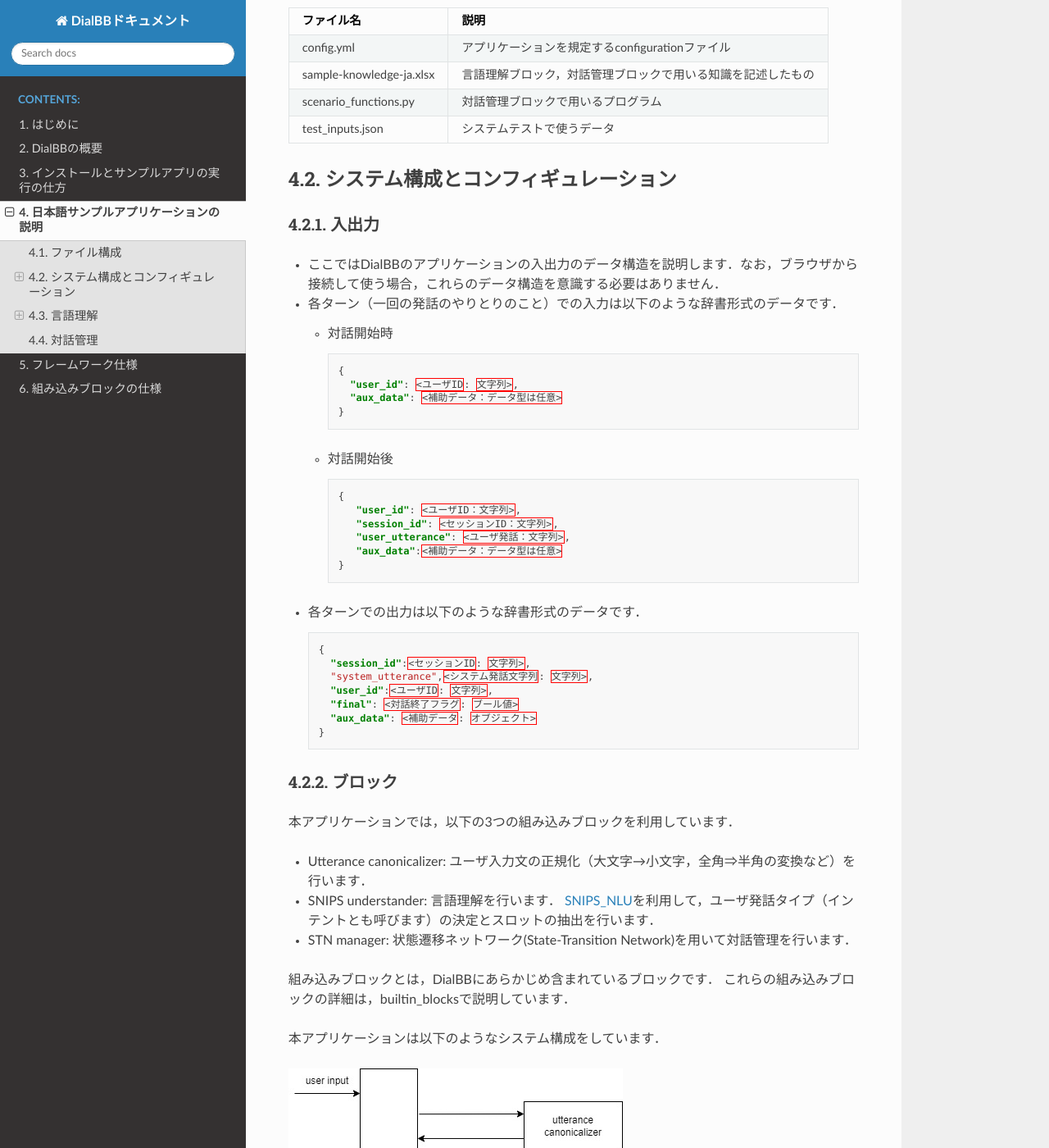
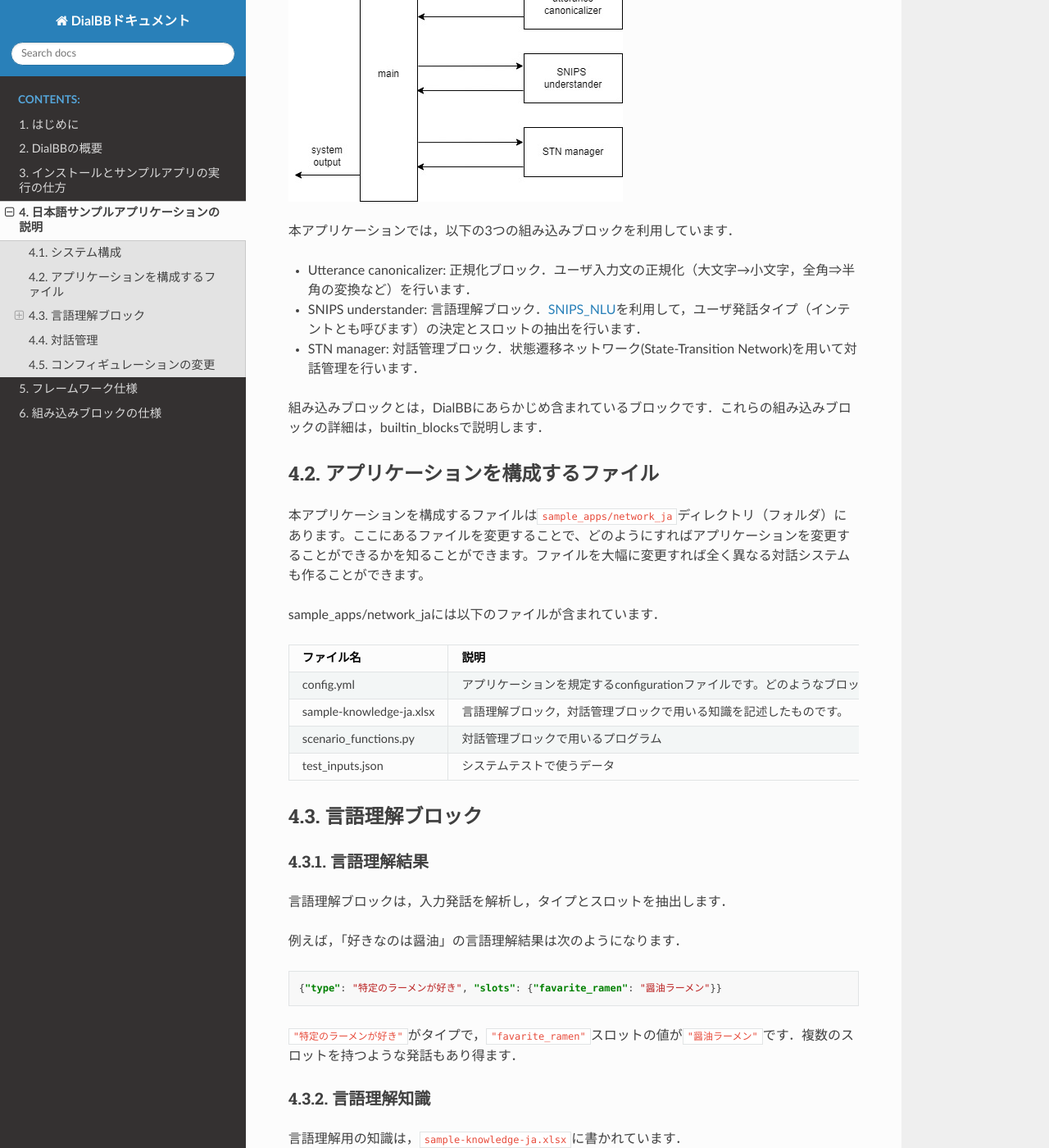
Before and after one commit to c4a-ri/dialbb, a Sphinx documentation site: the page built from docs/document-ja/source/sample_app.md, in a window 1280 px wide and 1400 px high, scrolled down 412 px. Shown: the whole window at 82% size. Built offline with Sphinx 7.4.7 and the Read the Docs theme 2.0.0, drawn with Linux system fonts in a browser that asks for light colours; some of the changed text lies outside the part shown.

Commit message:
document updated

````diff
--- a/docs/document-ja/source/sample_app.md
+++ b/docs/document-ja/source/sample_app.md
@@ -1,125 +1,37 @@
 # 日本語サンプルアプリケーションの説明
 
-本節では，`sample_apps/network_ja`にあるサンプルアプリケーションを通して，DialBBアプリケーションの構成を説明します．
+本節では，日本語サンプルアプリケーションを通して，DialBBアプリケーションの構成を説明します．
 
-`sample_apps/network_ja`ディレクトリ（フォルダ）をコピーして編集することで，違うアプリケーションを作ることができます．どこにコピーしても構いません．
+## システム構成
 
-## ファイル構成
+本アプリケーションは以下のようなシステム構成をしています．
+
+![sample-arch](../../images/sample-arch.jpg)
+
+本アプリケーションでは，以下の3つの組み込みブロックを利用しています．
+
+- Utterance canonicalizer: 正規化ブロック．ユーザ入力文の正規化（大文字→小文字，全角⇒半角の変換など）を行います．
+
+- SNIPS understander: 言語理解ブロック．[SNIPS_NLU](https://snips-nlu.readthedocs.io/en/latest/)を利用して，ユーザ発話タイプ（インテントとも呼びます）の決定とスロットの抽出を行います．
+
+- STN manager: 対話管理ブロック．状態遷移ネットワーク(State-Transition Network)を用いて対話管理を行います．
+
+組み込みブロックとは，DialBBにあらかじめ含まれているブロックです．これらの組み込みブロックの詳細は，{ref}`builtin_blocks`で説明します．
+
+## アプリケーションを構成するファイル
+
+本アプリケーションを構成するファイルは`sample_apps/network_ja`ディレクトリ（フォルダ）にあります。ここにあるファイルを変更することで、どのようにすればアプリケーションを変更することができるかを知ることができます。ファイルを大幅に変更すれば全く異なる対話システムも作ることができます。
 
 sample_apps/network_jaには以下のファイルが含まれています．
 
 | ファイル名               | 説明                                                         |
 | ------------------------ | ------------------------------------------------------------ |
-| config.yml               | アプリケーションを規定するconfigurationファイル              |
-| sample-knowledge-ja.xlsx | 言語理解ブロック，対話管理ブロックで用いる知識を記述したもの |
+| config.yml               | アプリケーションを規定するconfigurationファイルです。どのようなブロックを使うかや、各ブロックが読み込むファイルなどが指定されています。このファイルのフォーマットは{ref}`configuration`で詳細に説明します。 |
+| sample-knowledge-ja.xlsx | 言語理解ブロック，対話管理ブロックで用いる知識を記述したものです。 |
 | scenario_functions.py    | 対話管理ブロックで用いるプログラム                           |
 | test_inputs.json         | システムテストで使うデータ                                   |
 
-## システム構成とコンフィギュレーション
-
-### 入出力
-
-- ここではDialBBのアプリケーションの入出力のデータ構造を説明します．なお，ブラウザから接続して使う場合，これらのデータ構造を意識する必要はありません．
-
-- 各ターン（一回の発話のやりとりのこと）での入力は以下のような辞書形式のデータです．
-
-  - 対話開始時
-
-    ```json
-    {
-      "user_id": <ユーザID: 文字列>,
-      "aux_data": <補助データ：データ型は任意>
-    }
-    ```
-
-  - 対話開始後
-
-    ```json
-    {
-       "user_id": <ユーザID：文字列>,
-       "session_id": <セッションID：文字列>,
-       "user_utterance": <ユーザ発話：文字列>,
-       "aux_data":<補助データ：データ型は任意>
-    }
-    ```
-
-- 各ターンでの出力は以下のような辞書形式のデータです．
-
-    ```json
-    {
-      "session_id":<セッションID: 文字列>,
-      "system_utterance",<システム発話文字列: 文字列>,
-      "user_id":<ユーザID: 文字列>,
-      "final": <対話終了フラグ: ブール値>
-      "aux_data": <補助データ: オブジェクト>
-    }
-    ```
-
-### ブロック
-
-本アプリケーションでは，以下の3つの組み込みブロックを利用しています．
-
-- Utterance canonicalizer: ユーザ入力文の正規化（大文字→小文字，全角⇒半角の変換など）を行います．
-
-- SNIPS understander: 言語理解を行います．
-  [SNIPS_NLU](https://snips-nlu.readthedocs.io/en/latest/)を利用して，ユーザ発話タイプ（インテントとも呼びます）の決定とスロットの抽出を行います．
-
-- STN manager: 状態遷移ネットワーク(State-Transition Network)を用いて対話管理を行います．
-
-組み込みブロックとは，DialBBにあらかじめ含まれているブロックです．
-これらの組み込みブロックの詳細は，{ref}`builtin_blocks`で説明しています．
-
-本アプリケーションは以下のようなシステム構成をしています．
-
-![sample-arch](../../images/sample-arch.jpg)
-
-### コンフィギュレーション
-
-本アプリケーションのコンフィギュレーションファイルは以下のようなyamlファイルです．
-
-```yml
-language: ja   # 言語を指定
-
-blocks:  # ブロックのリスト
-  - name: canonicalizer  # ブロック名
-    # ブロックのクラス
-    block_class: preprocess.utterance_canonicalizer.UtteranceCanonicalizer
-    input: # ブロックへの入力
-      input_text: user_utterance
-    output: # ブロックからの出力
-      output_text: canonicalized_user_utterance
-  - name: understander
-    block_class: understanding_with_snips.snips_understander.Understander
-    input:
-      input_text: canonicalized_user_utterance
-    output:
-      nlu_result: nlu_result
-    knowledge_file: sample-knowledge-ja.xlsx  # 知識記述ファイル
-  - name: manager
-    block_class: stn_management.stn_manager.Manager
-    knowledge_file: sample-knowledge-ja.xlsx # 知識記述ファイル
-    function_definitions: scenario_functions  # 知識記述の中で用いる関数の定義ファイル
-    input:
-      sentence: canonicalized_user_utterance
-      nlu_result: nlu_result
-      user_id: user_id
-      session_id: session_id
-    output:
-      output_text: system_utterance
-      final: final
-```
-
-`blocks`要素は各ブロックのコンフィギュレーションのリストです．この順に処理が行われます．
-
-`name`はブロックの名前で，ロギングなどに使われます．
-
-`block_class`はブロックのクラス名です．このアプリケーションではあらかじめ用意してあるクラスのみを使います．
-
-`input`と`output`は，ブロックへの入出力を規定します．‘：‘の左側がブロック内で参照するためのキーで，右側がpayloadでのキーです．例えば，`canonicalizer`ブロックの出力の`output_text`要素がpayloadの`canonicalized_user_utterance`要素の値になり，これが，`understander`ブロックへの入力の`input_text`要素になります．
-
-これらの要素に加え，各ブロックのコンフィギュレーションでは，ブロック独自の要素を持つことができます．例えば，`understander`や`manager`には`knowledge_file`要素が，`manager`には`function_definition`要素があります．これらをどう使うかは，ブロックのクラス定義の中で決められています．
-
-## 言語理解
+## 言語理解ブロック
 
 ### 言語理解結果
 
@@ -163,6 +75,7 @@ Graphvizがインストールされていれば，アプリケーションを起
 
 ![sample-ja-stn-graph](../../images/sample-ja-stn-graph.jpg)
 
-
 シナリオファイルで用いている遷移の条件や遷移後に実行する関数のうち，組み込み関数でないものが
 `scenario_functions.py`で定義されています．
+
+## コンフィギュレーションの変更
````
Also changed, not shown: docs/document-ja/source/framework.md (+1 -0 lines), docs/document-ja/source/install.md (+4 -2 lines), run_server.py (+4 -3 lines), 10 other files.
